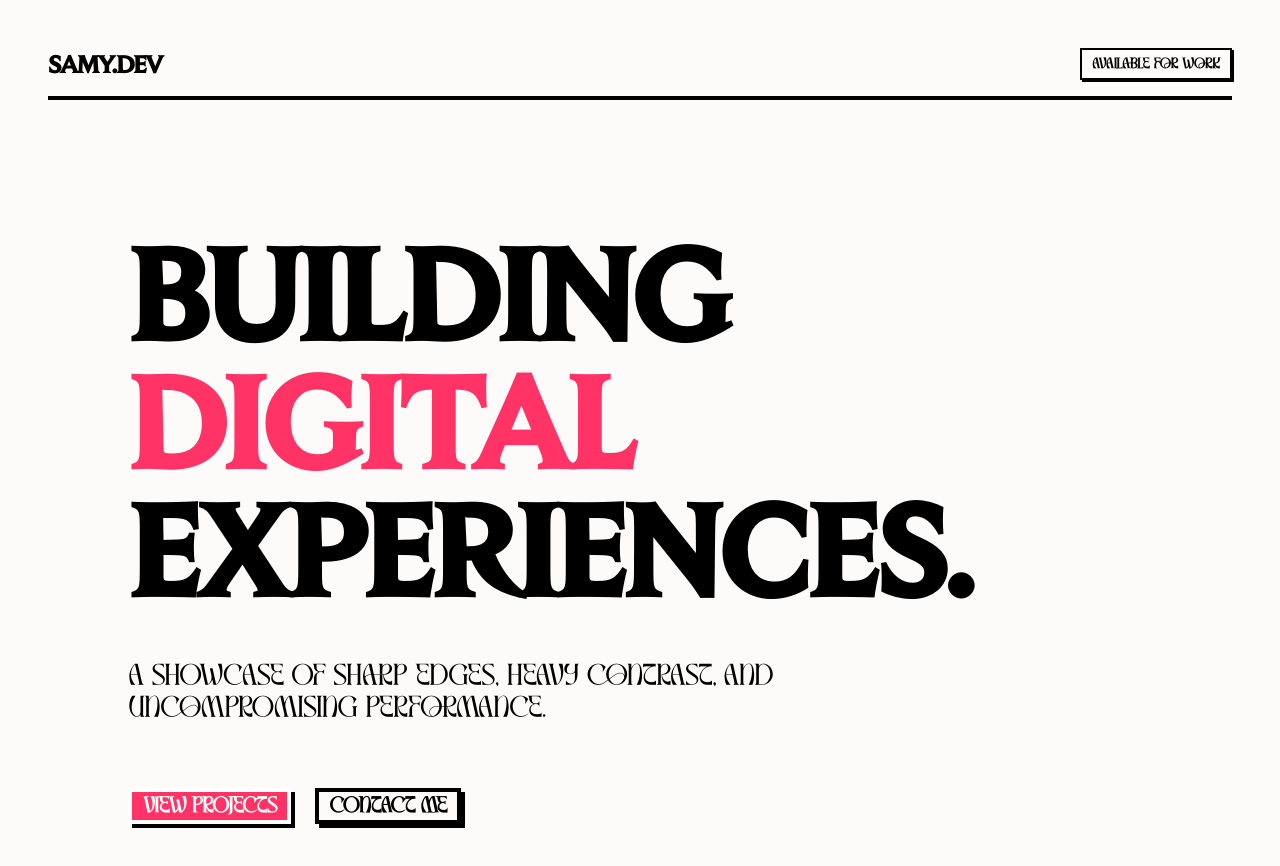
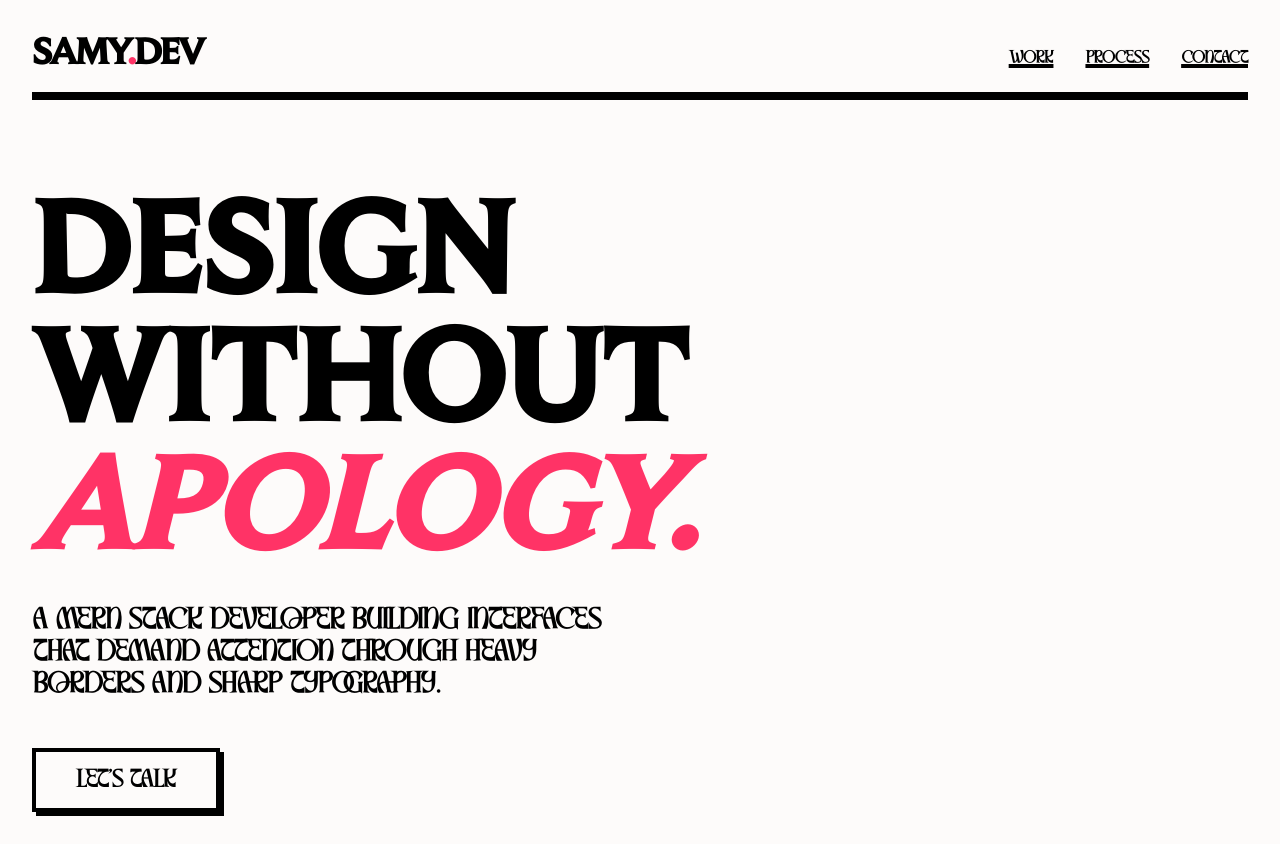
Before and after one commit to samybit/brutalist-portfolio, a React (Vite) app: page / in a window 1280 px wide. Shown: the top 866 px of the page. After the commit the page ends 844 px from the top, so only its background shows below. Built offline with nearby package versions, Linux system fonts and the light colour scheme.

Commit message:
change home page

```diff
--- a/src/App.tsx
+++ b/src/App.tsx
@@ -3,51 +3,37 @@ import { Button } from "@/components/ui/button";
 
 export default function App() {
   return (
-    <div className="min-h-screen bg-bgBrand text-foreground p-6 md:p-12 selection:bg-mainBrand selection:text-white">
-      {/* Navigation */}
-      <nav className="flex justify-between items-center border-b-4 border-foreground pb-4 mb-16">
-        <div className="text-2xl font-heading font-black tracking-tighter uppercase">
-          Samy.Dev
-        </div>
-        <Button
-          variant="outline"
-          className="font-sans font-bold border-2 border-foreground shadow-brutal-sm hover:translate-x-[2px] hover:translate-y-[2px] hover:shadow-none transition-all"
+    <div className="min-h-screen bg-bgBrand text-foreground p-8 selection:bg-mainBrand selection:text-white">
+      {/* Brutalist Header */}
+      <header className="flex justify-between items-end border-b-8 border-foreground pb-6 mb-20">
+        <h1 className="text-4xl font-heading font-black uppercase leading-none tracking-tighter">
+          Samy<span className="text-mainBrand">.</span>Dev
+        </h1>
+        <nav className="space-x-8 font-sans font-bold uppercase text-sm hidden md:block">
+          <a href="#" className="hover:text-mainBrand underline decoration-4 underline-offset-4">Work</a>
+          <a href="#" className="hover:text-mainBrand underline decoration-4 underline-offset-4">Process</a>
+          <a href="#" className="hover:text-mainBrand underline decoration-4 underline-offset-4">Contact</a>
+        </nav>
+      </header>
+
+      {/* Hero Content */}
+      <main className="max-w-6xl">
+        <motion.div
+          initial={{ x: -50, opacity: 0 }}
+          animate={{ x: 0, opacity: 1 }}
+          transition={{ duration: 0.5, ease: "easeOut" }}
         >
-          Available for Work
-        </Button>
-      </nav>
+          <h2 className="text-7xl md:text-9xl font-heading font-black uppercase leading-[0.8] mb-10">
+            Design <br /> Without <br /> <span className="italic text-mainBrand">Apology.</span>
+          </h2>
 
-      {/* Hero Section */}
-      <main className="max-w-5xl mx-auto mt-20 md:mt-32">
-        <motion.div
-          initial={{ opacity: 0, y: 20 }}
-          animate={{ opacity: 1, y: 0 }}
-          transition={{ duration: 0.6, ease: [0.22, 1, 0.36, 1] }} // Minimalist, crisp easing
-          className="space-y-8"
-        >
-          <h1 className="text-6xl md:text-8xl lg:text-9xl font-heading font-black uppercase leading-[0.85] tracking-tight">
-            Building <br />
-            <span className="text-mainBrand">Digital</span> <br />
-            Experiences.
-          </h1>
-
-          <p className="text-xl md:text-2xl font-sans max-w-2xl font-medium leading-relaxed pt-4">
-            A showcase of sharp edges, heavy contrast, and uncompromising performance.
+          <p className="font-sans text-xl md:text-2xl max-w-xl font-bold mb-12 leading-tight">
+            A MERN stack developer building interfaces that demand attention through heavy borders and sharp typography.
           </p>
 
-          <div className="flex flex-wrap gap-6 pt-8">
-            <Button
-              size="lg"
-              className="text-lg font-bold border-4 border-foreground shadow-brutal hover:translate-x-[4px] hover:translate-y-[4px] hover:shadow-none transition-all bg-mainBrand text-white hover:bg-mainBrand"
-            >
-              View Projects
-            </Button>
-            <Button
-              size="lg"
-              variant="outline"
-              className="text-lg font-bold border-4 border-foreground shadow-brutal hover:translate-x-[4px] hover:translate-y-[4px] hover:shadow-none transition-all bg-bgBrand"
-            >
-              Contact Me
+          <div className="flex gap-4">
+            <Button size="lg" className="h-16 px-10 text-xl font-bold rounded-none border-4 border-foreground shadow-brutal hover:shadow-none hover:translate-x-1 hover:translate-y-1 transition-all">
+              LET'S TALK
             </Button>
           </div>
         </motion.div>
```
